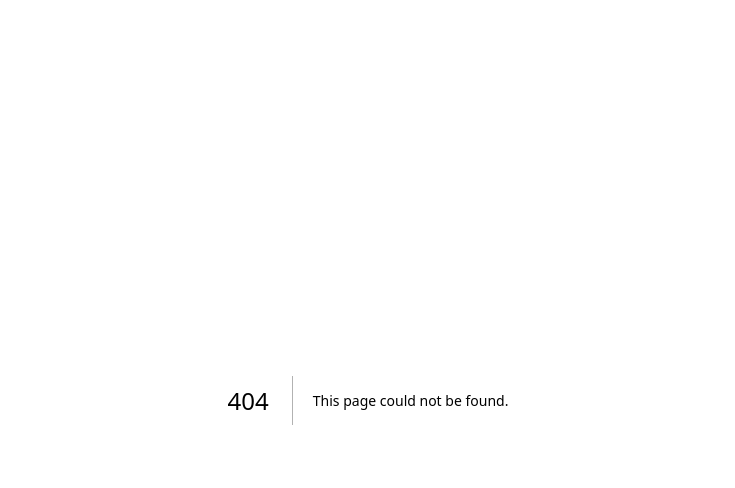
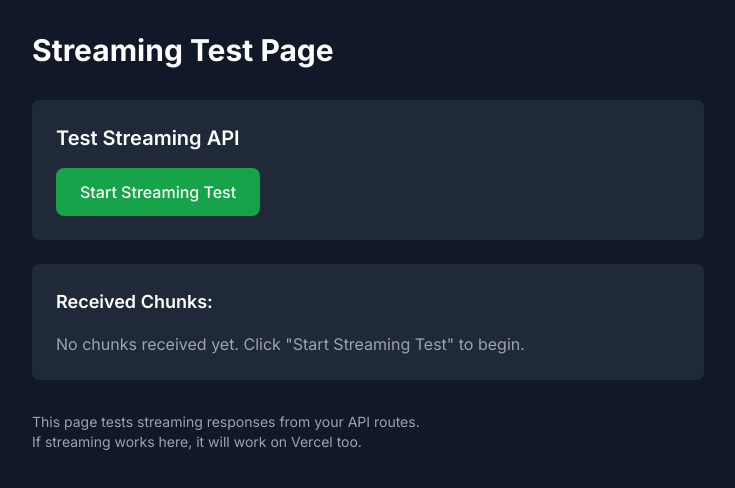
Before and after one commit to CravoLeo/StudyHelper, a Next.js app: page /stream-test in a window 1280 px wide. Before the commit this address had no page. Shown: the top 488 px of the page, without its empty margins (272-1007 px from the left). Built offline with nearby package versions, Linux system fonts and the light colour scheme.

Commit message:
streaming test to upload bigger file

```diff
--- /dev/null
+++ b/app/api/stream-test/route.ts
@@ -0,0 +1,22 @@
+import { NextRequest } from 'next/server';
+
+export async function GET(request: NextRequest) {
+  const encoder = new TextEncoder();
+  const stream = new ReadableStream({
+    async start(controller) {
+      for (let i = 1; i <= 5; i++) {
+        controller.enqueue(encoder.encode(`data: chunk ${i}\n`));
+        await new Promise(res => setTimeout(res, 1000)); // Simulate delay
+      }
+      controller.close();
+    }
+  });
+
+  return new Response(stream, {
+    headers: {
+      'Content-Type': 'text/plain; charset=utf-8',
+      'Cache-Control': 'no-cache',
+      'Connection': 'keep-alive',
+    },
+  });
+}
--- a/app/page.tsx
+++ b/app/page.tsx
@@ -1534,8 +1534,8 @@ export default function Home() {
       <NextStepsModal
         isOpen={showNextStepsModal}
         onClose={() => setShowNextStepsModal(false)}
-        t={t}
-      />
-    </div>
+                  t={t}
+        />
+      </div>
   )
 }
--- /dev/null
+++ b/app/stream-test/page.tsx
@@ -0,0 +1,79 @@
+'use client'
+
+import { useState } from 'react'
+
+export default function StreamTestPage() {
+  const [chunks, setChunks] = useState<string[]>([])
+  const [loading, setLoading] = useState(false)
+
+  const handleStart = async () => {
+    setChunks([])
+    setLoading(true)
+
+    try {
+      const response = await fetch('/api/stream-test')
+      const reader = response.body?.getReader()
+      const decoder = new TextDecoder()
+      let buffer = ''
+
+      while (reader) {
+        const { done, value } = await reader.read()
+        if (done) break
+
+        buffer += decoder.decode(value)
+        let lines = buffer.split('\n')
+        buffer = lines.pop() || ''
+
+        for (const line of lines) {
+          if (line.startsWith('data: ')) {
+            setChunks(prev => [...prev, line.replace('data: ', '')])
+          }
+        }
+      }
+    } catch (error) {
+      console.error('Streaming error:', error)
+      setChunks(prev => [...prev, `Error: ${error}`])
+    } finally {
+      setLoading(false)
+    }
+  }
+
+  return (
+    <div className="min-h-screen bg-gray-900 text-white p-8">
+      <div className="max-w-2xl mx-auto">
+        <h1 className="text-3xl font-bold mb-8">Streaming Test Page</h1>
+
+        <div className="bg-gray-800 p-6 rounded-lg mb-6">
+          <h2 className="text-xl font-semibold mb-4">Test Streaming API</h2>
+          <button
+            onClick={handleStart}
+            disabled={loading}
+            className="px-6 py-3 bg-green-600 hover:bg-green-700 disabled:bg-gray-600 rounded-lg font-medium transition-colors"
+          >
+            {loading ? 'Streaming...' : 'Start Streaming Test'}
+          </button>
+        </div>
+
+        <div className="bg-gray-800 p-6 rounded-lg">
+          <h3 className="text-lg font-semibold mb-4">Received Chunks:</h3>
+          <div className="space-y-2">
+            {chunks.length === 0 ? (
+              <p className="text-gray-400">No chunks received yet. Click "Start Streaming Test" to begin.</p>
+            ) : (
+              chunks.map((chunk, i) => (
+                <div key={i} className="bg-gray-700 p-3 rounded border-l-4 border-green-500">
+                  <span className="text-green-400 font-mono">Chunk {i + 1}:</span> {chunk}
+                </div>
+              ))
+            )}
+          </div>
+        </div>
+
+        <div className="mt-8 text-sm text-gray-400">
+          <p>This page tests streaming responses from your API routes.</p>
+          <p>If streaming works here, it will work on Vercel too.</p>
+        </div>
+      </div>
+    </div>
+  )
+}
--- /dev/null
+++ b/components/StreamTest.tsx
@@ -0,0 +1,42 @@
+import { useState } from 'react';
+
+export default function StreamTest() {
+  const [chunks, setChunks] = useState<string[]>([]);
+  const [loading, setLoading] = useState(false);
+
+  const handleStart = async () => {
+    setChunks([]);
+    setLoading(true);
+    const response = await fetch('/api/stream-test');
+    const reader = response.body?.getReader();
+    const decoder = new TextDecoder();
+    let buffer = '';
+    while (reader) {
+      const { done, value } = await reader.read();
+      if (done) break;
+      buffer += decoder.decode(value);
+      let lines = buffer.split('\n');
+      buffer = lines.pop() || '';
+      for (const line of lines) {
+        if (line.startsWith('data: ')) {
+          setChunks(prev => [...prev, line.replace('data: ', '')]);
+        }
+      }
+    }
+    setLoading(false);
+  };
+
+  return (
+    <div className="p-4 border rounded bg-gray-900 text-white max-w-md mx-auto mt-8">
+      <h2 className="text-lg font-bold mb-2">Streaming Test</h2>
+      <button onClick={handleStart} disabled={loading} className="px-4 py-2 bg-green-600 rounded mb-4">
+        {loading ? 'Streaming...' : 'Start Streaming'}
+      </button>
+      <div className="space-y-2">
+        {chunks.map((chunk, i) => (
+          <div key={i} className="bg-gray-800 p-2 rounded">{chunk}</div>
+        ))}
+      </div>
+    </div>
+  );
+}
```
